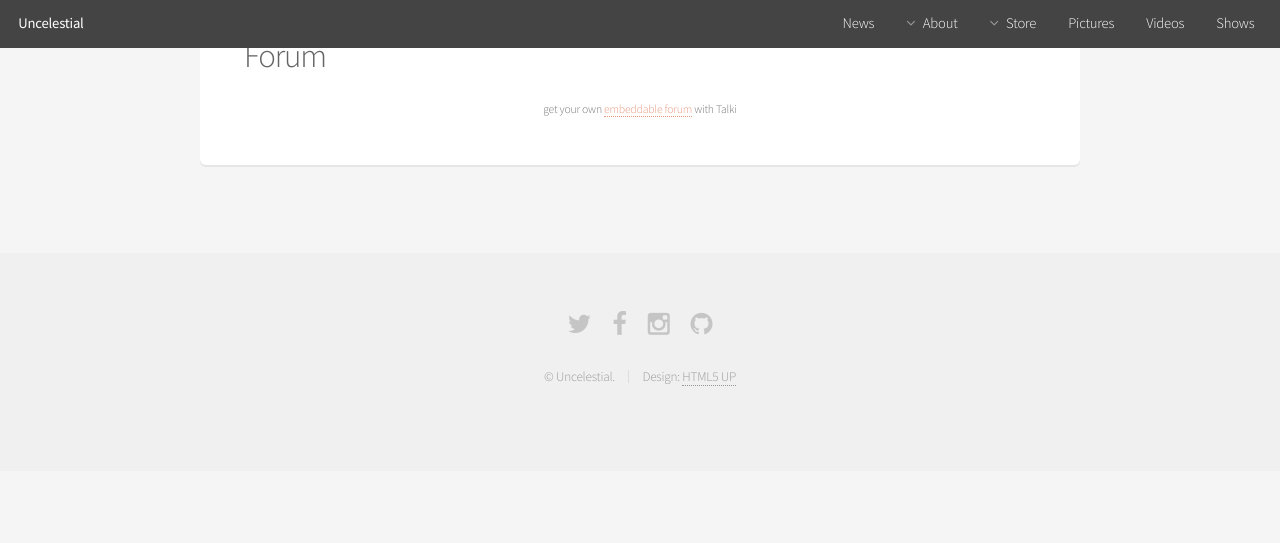
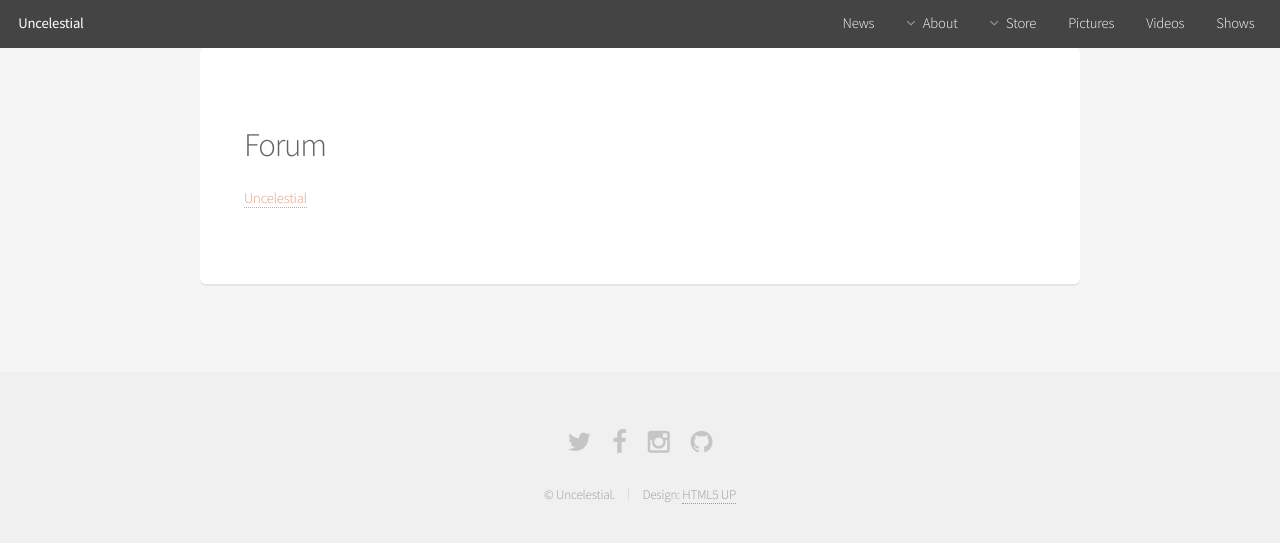
Before and after one commit to tvconefive/uncelestial.github.io, a Jekyll site: the page built from forum.md, in a window 1280 px wide. Shown: the top 543 px of the page. Built offline with Jekyll 4.4.1, drawn with Linux system fonts in a browser that asks for light colours; a script that is not in the unit is left out.

Commit message:
Update forum.md

```diff
--- a/forum.md
+++ b/forum.md
@@ -1,8 +1,9 @@
 ---
 title: Forum
-Description: A place to converse, not be terse or adverse
+description: A place to converse, not be terse or adverse
 ---
 
 ## Forum
 
-<script type="text/javascript" src="http://ei36cswzmy.embed.talkiforum.com/embed/1.js"></script><div style="font-size:80%; text-align:center;" id="ei36cswzmyt4lk1prm0">get your own <a href="http://talkiforum.com?utm_source=install&utm_medium=link&utm_campaign=get_your_own">embeddable forum</a> with Talki</div>
+<a id="nabblelink" href="http://uncelestial.67314.x6.nabble.com/">Uncelestial</a>
+<script src="http://uncelestial.67314.x6.nabble.com/embed/f1"></script>
```
